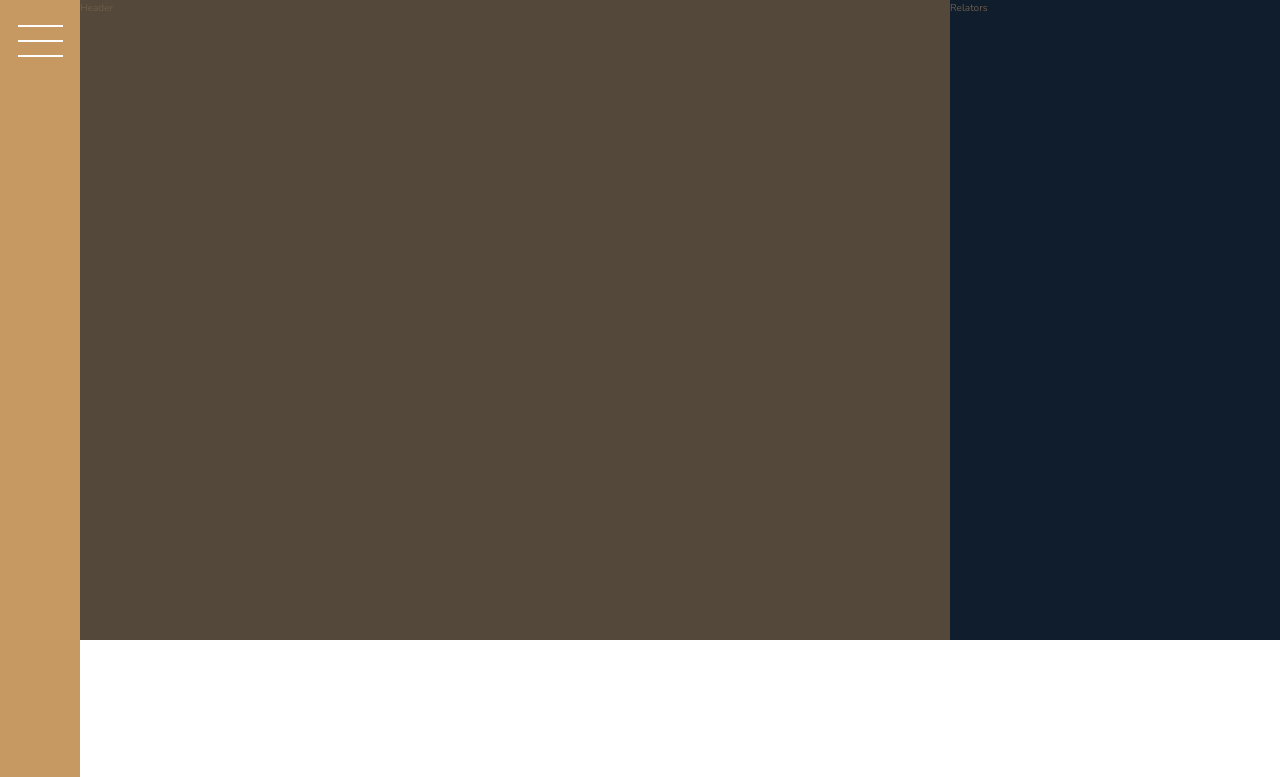
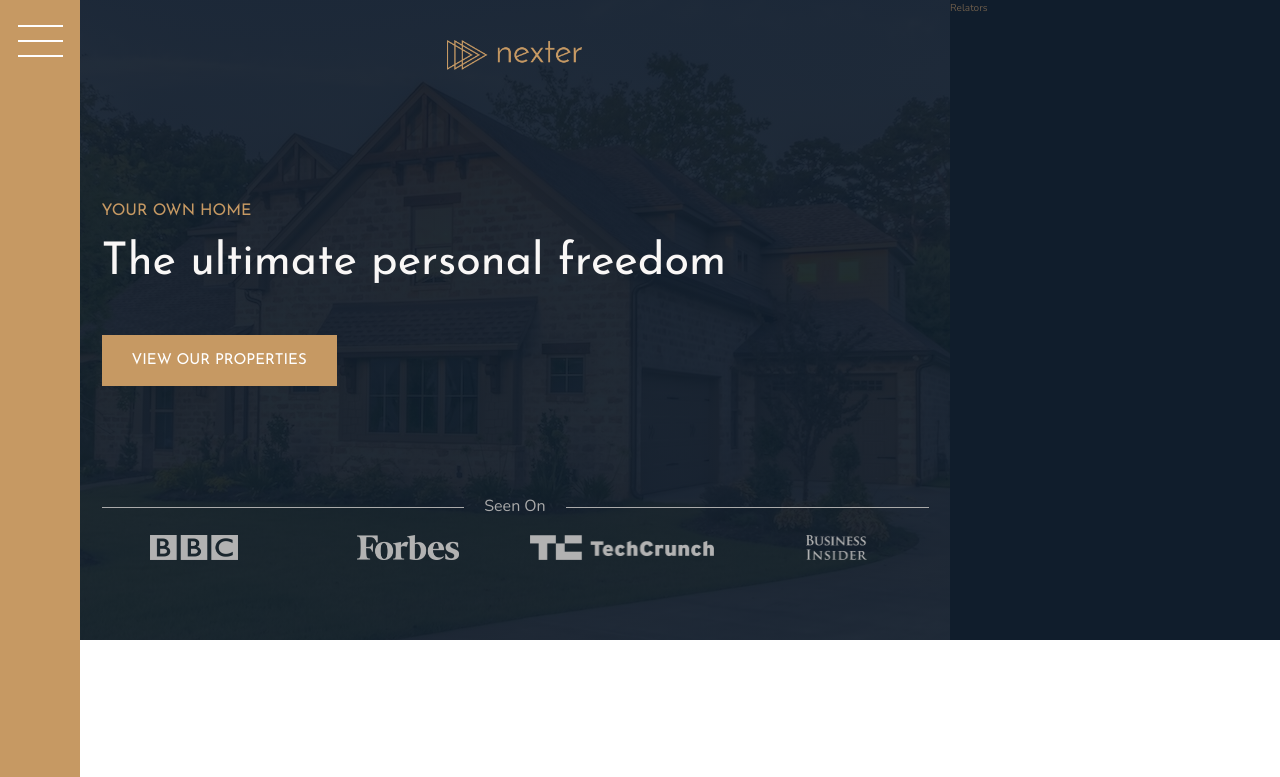
Before and after one commit to 0mithun/nexter, a website: page index.html in a window 1280 px wide. Shown: the top 777 px of the page. Drawn offline with nearby package versions, Linux system fonts and the light colour scheme.

Commit message:
Header Complete

```diff
--- a/index.html
+++ b/index.html
@@ -18,7 +18,17 @@
             </button>
         </div>
         <header class="header">
-            Header
+            <img src="img/logo.png" alt="Main Logo" class="header__logo">
+            <h3 class="heading-3">Your own home</h3>
+            <h1 class="heading-1">The ultimate personal freedom</h1>
+            <button class="btn header__btn">View our properties</button>
+            <div class="header__seenon--text">Seen On</div>
+            <div class="header__seenon--logos">
+                <img src="img/logo-bbc.png" alt="BBC Logo">
+                <img src="img/logo-forbes.png" alt="BBC Logo">
+                <img src="img/logo-techcrunch.png" alt="BBC Logo">
+                <img src="img/logo-bi.png" alt="BBC Logo">
+            </div>
         </header>
         <div class="relators">
             Relators
--- a/sass/_header.scss
+++ b/sass/_header.scss
@@ -1,4 +1,57 @@
 .header{
-    background-color: $color-grey-dark-1;
+    // background-color: $color-grey-dark-1;
     grid-column: full-start/col-end 6;
+
+    background-image: linear-gradient(rgba($color-secondary, 0.93), rgba($color-secondary, 0.93)), url(../img/hero.jpeg);
+    background-position: center;
+    padding: 8rem;
+    padding-top: 4rem;
+
+    display: grid;
+    grid-template-rows: 1fr min-content 8rem 1fr;
+    grid-template-columns: max-content;
+    grid-row-gap: 1.5rem;
+    justify-content: center;
+
+    &__logo{
+        height: 3rem;
+        justify-self: center;
+    }
+
+    &__btn{
+        align-self: start;
+        justify-self: start;
+    }
+
+    &__seenon--text{
+        // justify-self: center;
+        font-size: 1.6rem;
+        color: $color-grey-light-2;
+
+        display: grid;
+        grid-template-columns: 1fr max-content 1fr;
+        align-items: center;
+        grid-column-gap: 2rem;
+
+
+        &::before,
+        &::after{
+            content: "";
+            height: 1px;
+            display: block;
+            background-color: currentColor;
+        }
+    }
+
+    &__seenon--logos{
+        display: grid;
+        grid-template-columns: repeat(4, 1fr);
+        grid-column-gap: 3rem;
+        justify-items: center;
+
+        img{
+            height: 2.5rem;
+            filter: brightness(70%);
+        }
+    }
 }
--- a/sass/_typography.scss
+++ b/sass/_typography.scss
@@ -5,6 +5,11 @@
 }
 .heading-1{
     @extend %heading;
+
+    font-size: 4.5rem;
+    line-height: 1;
+    color: $color-grey-light-1;
+
 }
 
 .heading-2{
```
Also changed, not shown: css/style.css.
